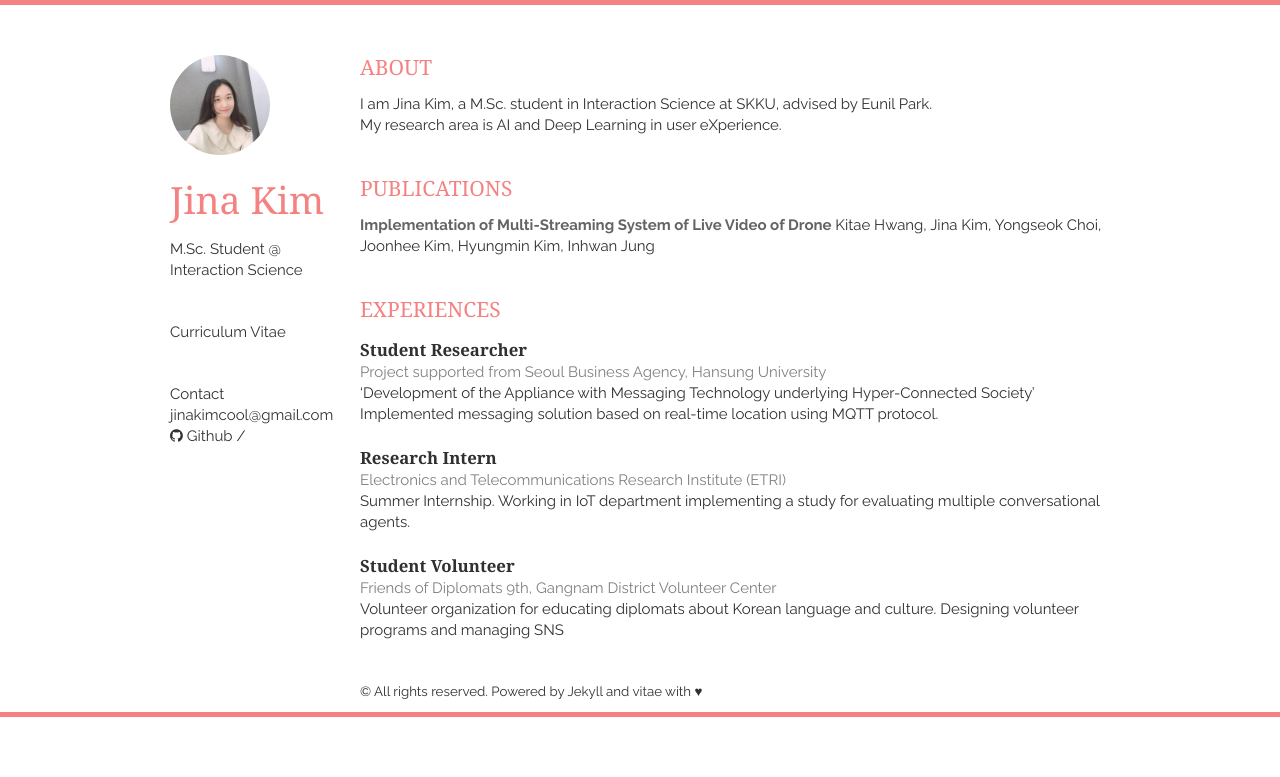
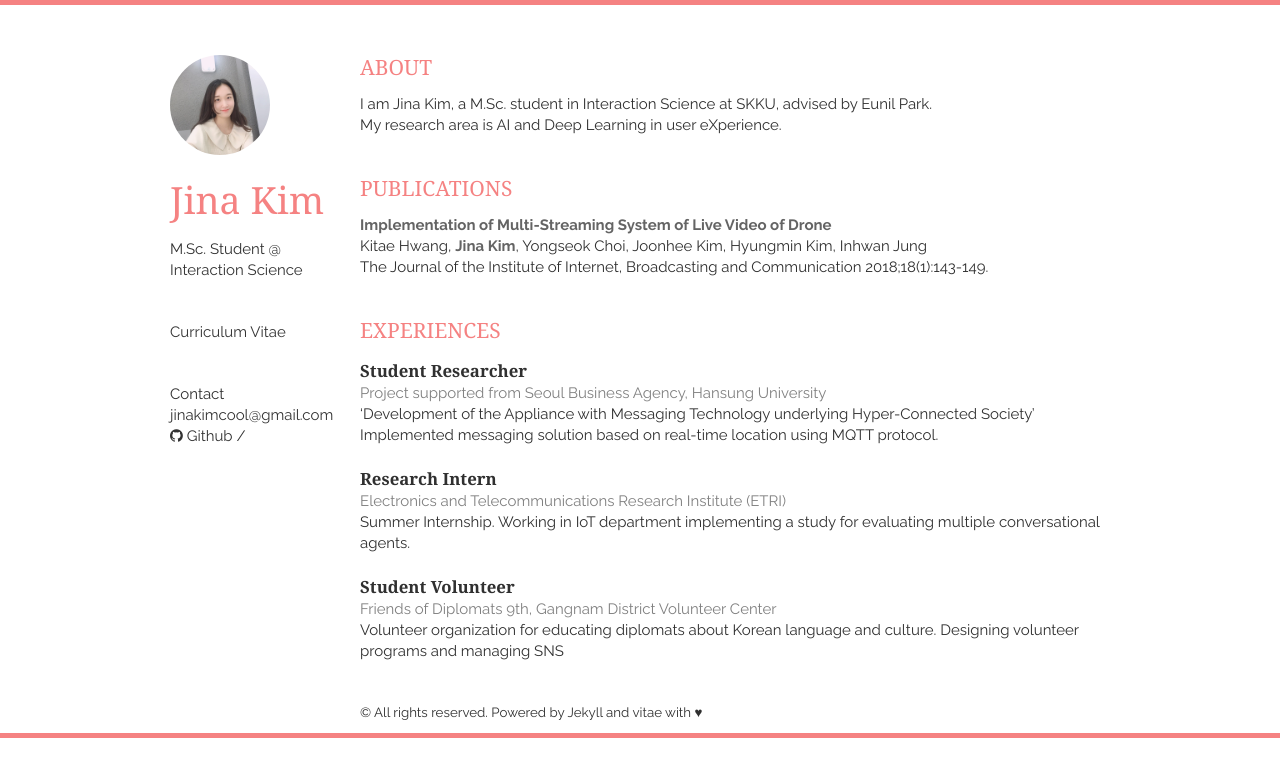
Before and after one commit to Jina-Kim/Jina-Kim.github.io, a Jekyll site: the page built from index.html, in a window 1280 px wide. Shown: the top 777 px of the page. Built offline with Jekyll 4.4.1, drawn with Linux system fonts in a browser that asks for light colours; nearby versions of some CDN libraries; the list of posts is cut into pages by our own code.

Commit message:
update publications

```diff
--- a/_includes/publications.html
+++ b/_includes/publications.html
@@ -2,8 +2,9 @@
     <h1>Publications</h1>
     <article>
         <p>
-            <em>Implementation of Multi-Streaming System of Live Video of Drone</em>
-            <span>Kitae Hwang, Jina Kim, Yongseok Choi, Joonhee Kim, Hyungmin Kim, Inhwan Jung</span>
+            <em>Implementation of Multi-Streaming System of Live Video of Drone</em><br>
+            <span>Kitae Hwang, <em>Jina Kim</em>, Yongseok Choi, Joonhee Kim, Hyungmin Kim, Inhwan Jung</span><br>
+            <span>The Journal of the Institute of Internet, Broadcasting and Communication 2018;18(1):143-149.</span>
         </p>
     </article>
 </section>
```
